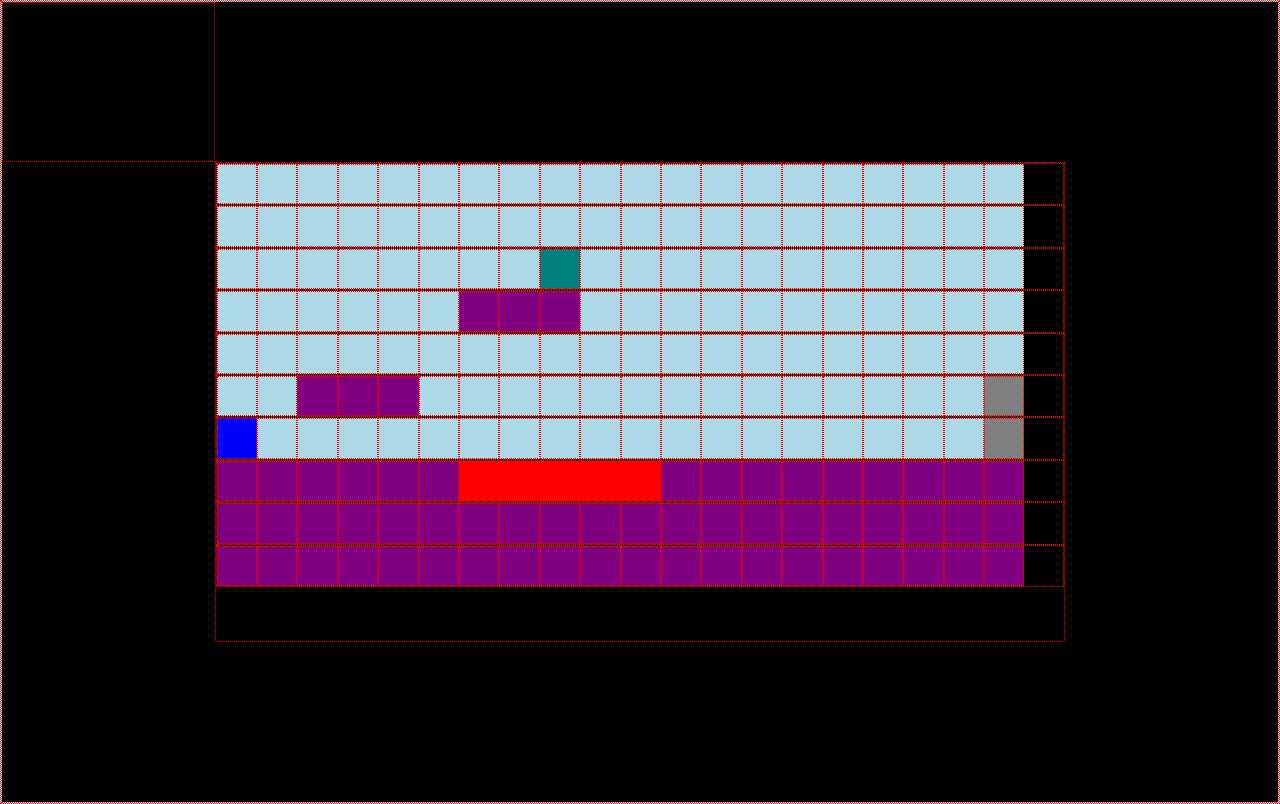
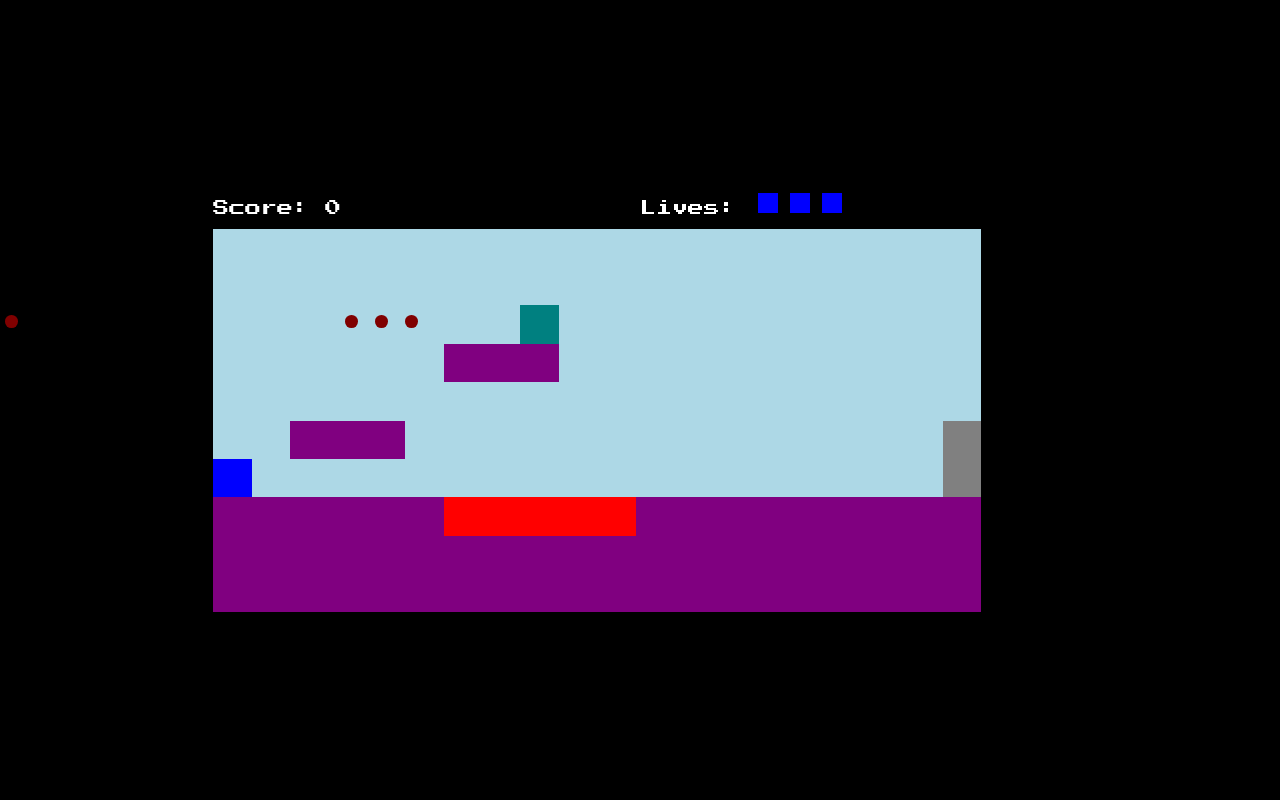
Before and after one commit to bweisberger/Game-Project, a plain HTML site: page index.html in a window 1280 px wide. Drawn offline with nearby package versions, Linux system fonts and the light colour scheme.

Commit message:
Added score and lives elements. Score adds randomly when you get to goal (glitch), adds 500 when you shoot enemy. Next, check lives functionality, add game over, add levels

```diff
--- a/css/main.css
+++ b/css/main.css
@@ -1,22 +1,43 @@
 *{
-  border: 1px red dotted;
+  /* border: 1px red dotted; */
   margin: 0;
+  font-family: 'Press Start 2p', cursive;
 }
 
 .container{
   /* position: absolute; */
   display: grid;
   grid-template-columns: 1fr 4fr 1fr;
-  grid-template-rows: 1fr 3fr 1fr;
+  grid-template-rows: 1fr 1fr 4fr 1fr;
   background-color: black;
   border: none;
   margin: 0;
   height: 100vh;
 }
 
+.stats{
+  grid-row: 2;
+  grid-column: 1 / span 3;
+  color: white;
+  display: grid;
+  grid-template-columns: 1fr 2fr 2fr 1fr;
+  margin: 1vw 0;
+  /* align-self: end; */
+}
+
+.score{
+  grid-column: 2;
+  align-self: end;
+}
+
+.lives{
+  grid-column: 3;
+  align-self: end;
+}
+
 .game-grid{
   grid-column: 2;
-  grid-row: 2;
+  grid-row: 3;
 }
 
 .square{
@@ -41,6 +62,15 @@
 
 .player{
   background-color: blue;
+  z-index: 2;
+}
+
+.life-icon{
+  width: 1.5vw;
+  height: 1.5vw;
+  background-color: blue;
+  display: inline-block;
+  margin: .25vw .5vw;
 }
 
 .ground{
--- a/index.html
+++ b/index.html
@@ -2,7 +2,8 @@
 <html lang="en" dir="ltr">
   <head>
     <meta charset="utf-8">
-    <title>MegaSimple Megaman</title>
+    <title>Minimalist Megaman</title>
+    <link href="https://fonts.googleapis.com/css?family=Press+Start+2P&display=swap" rel="stylesheet">
     <!-- <link rel="stylesheet" href="css/reset.css"> -->
     <link rel="stylesheet" href="css/main.css">
     <!-- jQuery script -->
@@ -11,8 +12,13 @@
   </head>
   <body>
     <div class="container">
-      <div class="title">
-
+      <div class="stats">
+        <div class="score">
+          Score:
+        </div>
+        <div class="lives">
+          Lives:
+        </div>
       </div>
       <div class="game-grid">
 
--- a/js/app.js
+++ b/js/app.js
@@ -7,6 +7,17 @@ class Game {
     this.makeBoard(row, column);
     this.makeGround();
   }
+  // timer = function(){
+  //   let count = 0;
+  //   const gameTimer = setInterval(()=>{
+  //     if (player.dead || ){
+  //
+  //       player.score += 1000 - count*10
+  //       clearInterval(gameTimer);
+  //     }
+  //
+  //   },1000)
+  // }
   getVwPixels = function(){
     const pixels = document.documentElement.clientWidth/100
     return pixels
@@ -69,9 +80,21 @@ game.grabSquare(8, 7).addClass('enemy');
 const player = {
   x: 0,
   y: 3,
+  score: 0,
+  lives: 3,
+  $scoreDiv: $('.score'),
+  $livesDiv: $('.lives'),
   jumping: false,
   falling: false,
   dead: false,
+  showLives: function(){
+    for (let lifeIcons = this.lives; lifeIcons > 0; lifeIcons--){
+      this.$livesDiv.append('<div class=life-icon></div>');
+    }
+  },
+  showScore: function(){
+    this.$scoreDiv.text(`Score: ${this.score}`)
+  },
   render: function(){
     $('.player').removeClass('player');
     $(`.square[x="${this.x}"][y="${this.y}"]`).addClass('player');
@@ -105,13 +128,19 @@ const player = {
     if (game.isHazard(this.x, this.y - 1)){
       this.dead = true;
       this.blink();
+      this.lives--;
+      this.showLives();
       this.restart();
     }
   },
   checkForGoal: function(){
     if (game.isGoal(this.x, this.y)){
-      alert("You win");
       this.restart();
+      setTimeout(()=>{
+        this.score += 1000;
+        this.showScore();
+      },100)
+
     }
   },
   shoot: function(){
@@ -129,6 +158,8 @@ const player = {
         $playerBullet.css('left',$playerBullet.position().left + 10);
         if($playerBullet.position().left <= $gameGrid.position().left || $playerBullet.position().left >= $gameGrid.position().left + $gameGrid.width()) {
           clearInterval(bulletInterval);
+          this.score += 500
+          this.showScore();
           $playerBullet.remove();
         }
         //check left position of bullet relative to enemy, using vw to pixel conversion
@@ -282,9 +313,10 @@ const enemy = {
     },200);
   }
 }
-
-// enemy.continuousAttack(3, 2);
+enemy.continuousAttack(3, 2);
 player.render();
+player.showScore();
+player.showLives();
 $('body').on('keydown', function(e){
   console.log(e.which);
   switch(e.which){
```
Also changed, not shown: images/Screen Shot 2019-06-27 at 2.39.11 PM.png (added), images/mega_man_1_6_nes_logos_sprite_rips_transparent_by_chriskantos_d882w8j.png (added).
